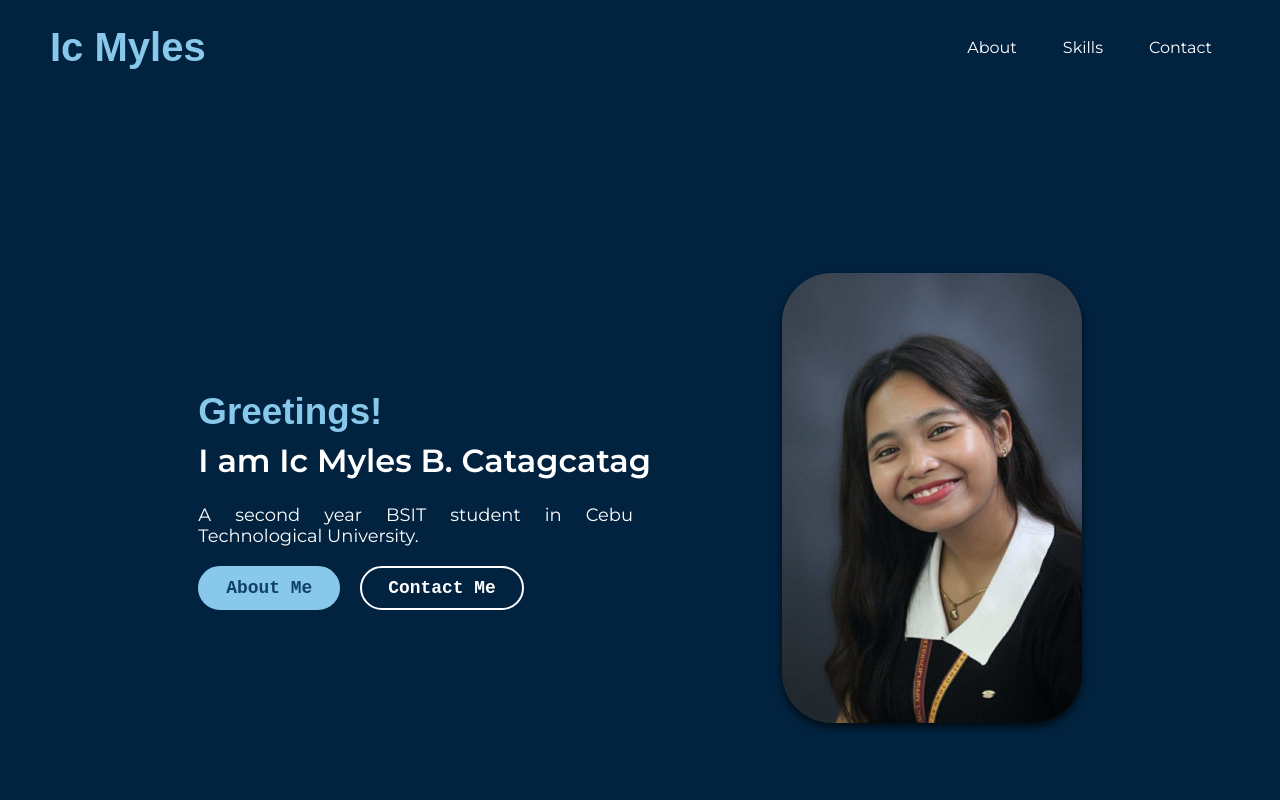
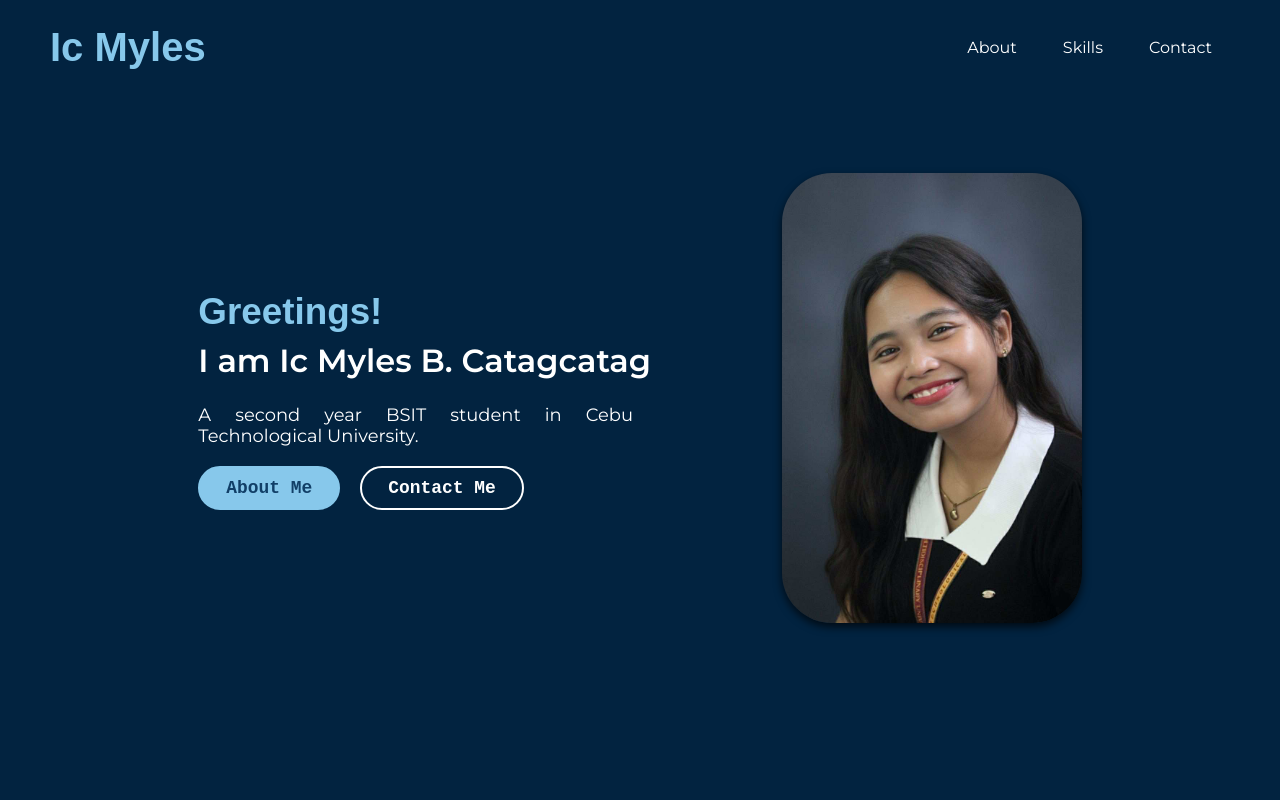
Before and after one commit to 1c3m1l3s/Catagcatag, a plain HTML site: page index.html in a window 1280 px wide. Shown: the top 800 px of the page. Drawn offline with Linux system fonts and the light colour scheme; a web font is replaced by a local one.

Commit message:
erased padding from hero section

```diff
--- a/home.css
+++ b/home.css
@@ -126,7 +126,6 @@ header .navbar{
 /* Hero section styling*/
 .hero-section{
     min-height: 100vh;
-    padding: 100px 50px;
 }
 
 .hero-section .section-content{
```
